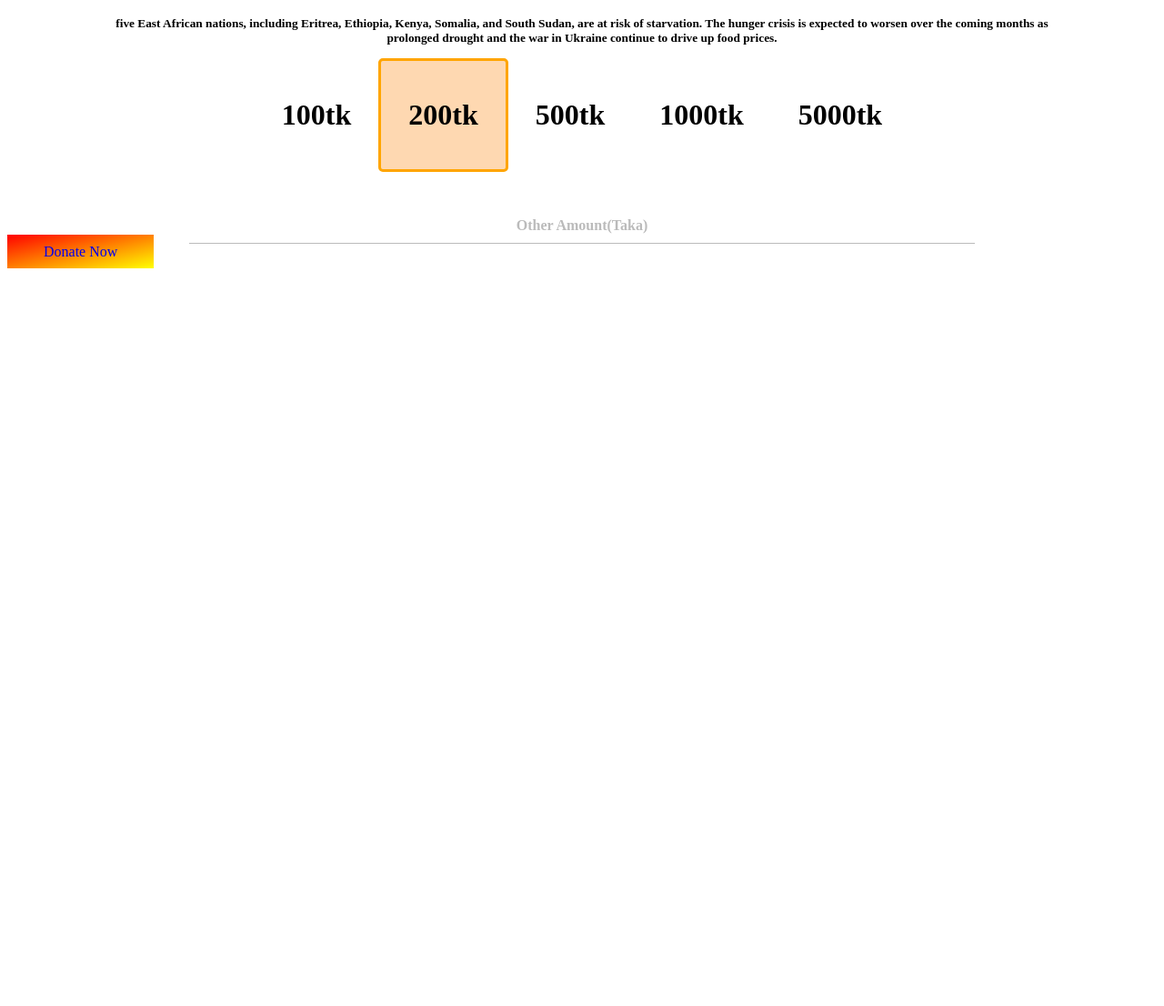
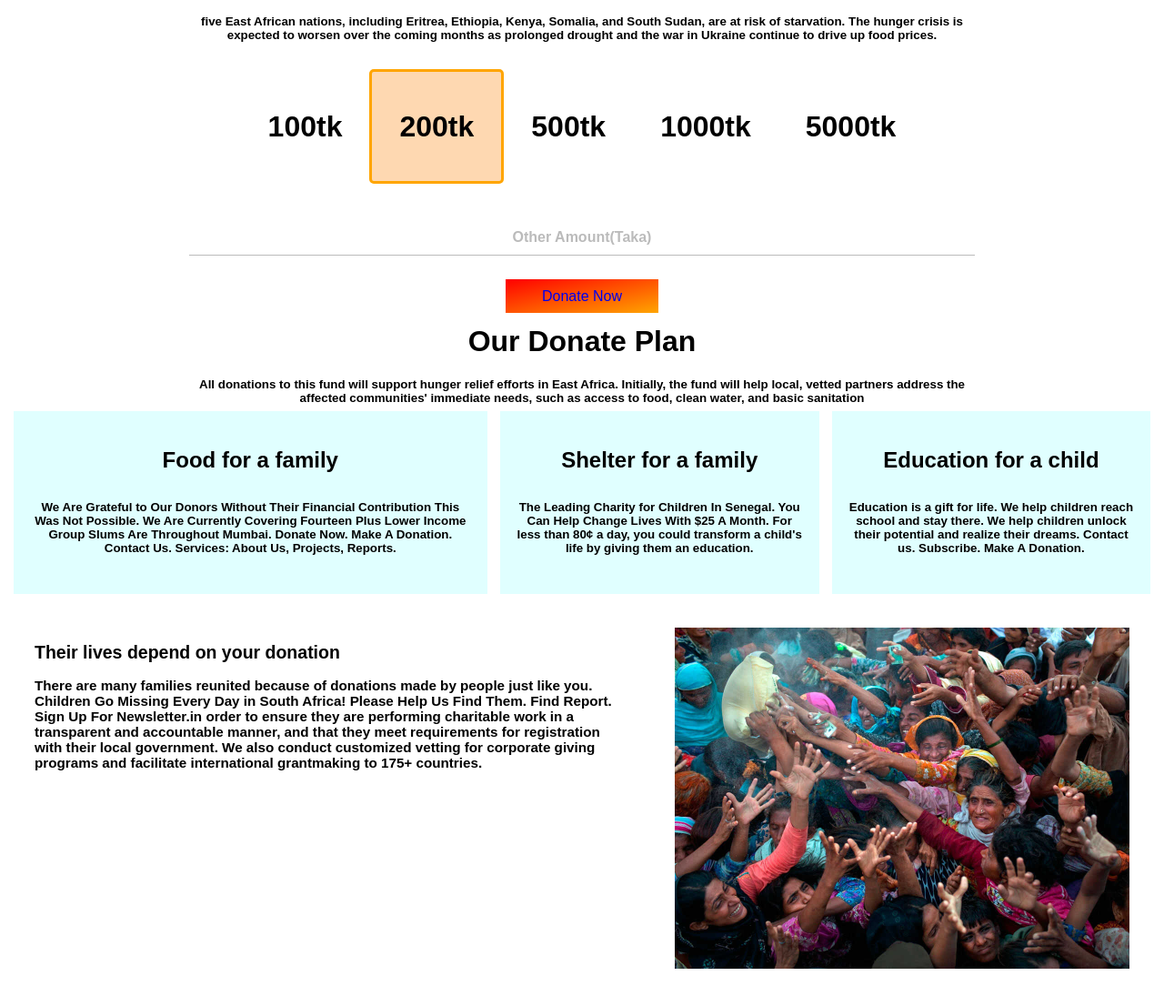
Before and after one commit to robins01750/phero-a1, a plain HTML site: page index.html in a window 1280 px wide. Shown: the part 695-1801 px from the top of the page at 91% size. Before the commit the page ends 990 px from the top, so only its background shows below. Drawn offline with Linux system fonts and the light colour scheme.

Commit message:
new update

```diff
--- a/index.html
+++ b/index.html
@@ -30,9 +30,70 @@
         </div>
         <div>
             <h4 class="amount">Other Amount(Taka)</h4>
+            <br>
 
+            <br>
+            <a class="link2" href="http://" target="_blank" rel="noopener noreferrer">Donate Now</a>
         </div>
-        <a class="link2" href="http://" target="_blank" rel="noopener noreferrer">Donate Now</a>
+        <div class="donate-section">
+            <h1 class="donate-title">Our Donate Plan</h1>
+            <h4 class="dec2">All donations to this fund will support hunger relief efforts in East Africa. Initially, the fund will help local, vetted partners address the affected communities' immediate needs, such as access to food, clean water, and basic sanitation</h4>
+        </div>
+        <section class="d-kind">
+            <div class="box">
+                <h2>Food for a family</h2>
+                <h3 class="box-d">We Are Grateful to Our Donors Without Their Financial Contribution This Was Not Possible. We Are Currently Covering Fourteen Plus Lower Income Group Slums Are Throughout Mumbai. Donate Now. Make A Donation. Contact Us. Services: About Us, Projects, Reports.</h3>
+            </div>
+            <div class="box">
+                <h2>Shelter for a family</h2>
+                <h3 class="box-d">The Leading Charity for Children In Senegal. You Can Help Change Lives With $25 A Month. For less than 80¢ a day, you could transform a child's life by giving them an education.
+                </h3>
+            </div>
+            <div class="box">
+                <h2>Education for a child</h2>
+                <h3 class="box-d">Education is a gift for life. We help children reach school and stay there. We help children unlock their potential and realize their dreams. Contact us. Subscribe. Make A Donation.</h3>
+            </div>
+        </section>
+
+        <section class="donate2">
+            <div class="donate2_1">
+                <h1>Their lives depend on
+                    your donation</h1>
+                <h3 class="donate2">There are many families reunited because of donations made by people just like you. Children Go Missing Every Day in South Africa! Please Help Us Find Them. Find Report. Sign Up For Newsletter.in order to ensure they are performing charitable work in a transparent and accountable manner, and that they meet requirements for registration with their local government. We also conduct customized vetting for corporate giving programs and facilitate international grantmaking to 175+ countries.</h3>
+            </div>
+            <div class="donate2_2">
+                <img class="no1" src="image/donation6.jpg" alt="live" width="500px ">
+            </div>
+        </section>
+
+
+
+
+
+
+
+        <section class="donate2">
+
+            <div class="donate2_2">
+                <img class="no1" src="image/donation9.jpg" alt="live" width="500px ">
+            </div>
+            <div class="donate2_1">
+                <h1>Their lives depend on
+                    your donation</h1>
+                <h3 class="donate2">There are many families reunited because of donations made by people just like you. Children Go Missing Every Day in South Africa! Please Help Us Find Them. Find Report. Sign Up For Newsletter.in order to ensure they are performing charitable work in a transparent and accountable manner, and that they meet requirements for registration with their local government. We also conduct customized vetting for corporate giving programs and facilitate international grantmaking to 175+ countries.</h3>
+            </div>
+
+        </section>
+
+        <div class="box2">
+            <h2>Food for a family</h2>
+            <h3 class="box-d">We Are Grateful to Our Donors Without Their Financial Contribution This Was Not Possible. We Are Currently Covering Fourteen Plus Lower Income Group Slums Are Throughout Mumbai. Donate Now. Make A Donation. Contact Us. Services: About Us, Projects, Reports.</h3>
+        </div>
+
+        <div class="footer">be humble</div>
+
+
+
     </div>
 
 </body>
--- a/style.css
+++ b/style.css
@@ -6,7 +6,11 @@
     background-repeat: no-repeat;
 
     padding: 200px 25px 200px 25px;
+    font-family: Arial, Helvetica, sans-serif;
+}
 
+.body-part{
+    font-family: Arial, Helvetica, sans-serif;
 }
 .title-one{
 
@@ -24,20 +28,22 @@
 .link-button{  text-align: center;
     text-decoration: none;
     padding: 10px 40px;
-    background-image: linear-gradient(to bottom right, red, yellow);
+    background-image: linear-gradient(to bottom right, red, orange);
     border-radius: 10px ;
     margin: 50%;
     color: white;
 
 }
 .donate{
+    justify-content: center;
+
     text-align: center;
-
 
 }
 .dec2{
     text-align: center;
-    padding:0px 100px;
+    padding: 0px 100px;
+    margin: 0px 100px;
     font-size: smaller;
 }
 .tk {
@@ -49,9 +55,11 @@
 
 }
 .gap{
+    margin-top: 30px;
     padding: 20px 30px;
 }
 .gap1{
+    margin-top: 30px;
     padding: 20px 30px;
     border: 3px;
     border-radius: 5px;
@@ -60,19 +68,64 @@
     background-color: #fed8b1;
 }
 .body-part{
-
+    text-align: center;
+    justify-content: center;
 }
-h4{ text-align: center;
+.amount{ text-align: center;
     border-bottom: 1px solid #bbb;
     color:#bbb;
     padding: 50px 0px 10px 0px;
     margin: 0px 200px;
 }
 .link2{
-    text-align: center;
+
     text-decoration: none;
-    background-image: linear-gradient(to bottom right, red, yellow);
+    background-image: linear-gradient(to bottom right, red, orange);
     padding: 10px 40px;
-    margin-top: 40px;
+    margin-top: 100px;
 
 }
+.d-kind{
+    display: flex;
+    margin: 20px 30px 10;
+}
+.box-d{
+    font-size: smaller;
+    padding: 10px;
+
+}
+.box{
+    background-color: lightcyan;
+    margin: 7px;
+    padding: 20px 7px;
+
+}
+.donate2{
+    display: flex;
+
+}
+.donate2_1{
+    margin: 10px;
+   padding: 20px;
+   text-align: left;
+   font-size: small;
+}
+
+.donate2_2{
+   margin: 10px;
+   padding: 20px;
+}
+
+.box2{
+    background-color: lightcyan;
+    margin:0px 200px;
+    padding: 20px 20px;
+}
+
+.footer{
+    margin-top: 20px;
+    padding :50px 0px;
+    background-color: black;
+    font-size: larger;
+    color: #bbb;
+}
```
Also changed, not shown: image/donation13.jpg (added), image/donation6.jpg (added), image/donation9.jpg (added).
